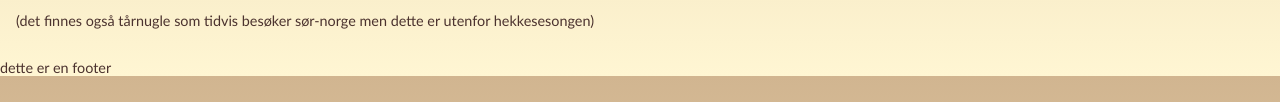
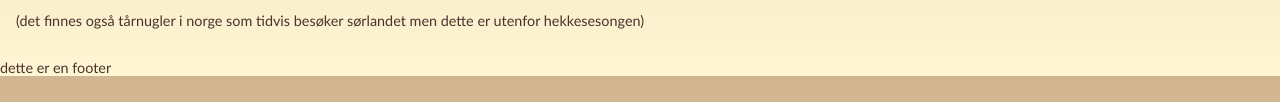
Before and after one commit to tomekoder/oppgave1, a website: page index.html in a window 1280 px wide. Shown: the part 646-748 px from the top of the page. Drawn offline with Linux system fonts and the light colour scheme.

Commit message:
tekst fiks

```diff
--- a/index.html
+++ b/index.html
@@ -44,7 +44,7 @@
         <li>Perleugle</li>
       </ul>
       <p>
-        (det finnes også tårnugle som tidvis besøker sør-norge men dette er
+        (det finnes også tårnugler i norge som tidvis besøker sørlandet men dette er
         utenfor hekkesesongen)
       </p>
 
```
